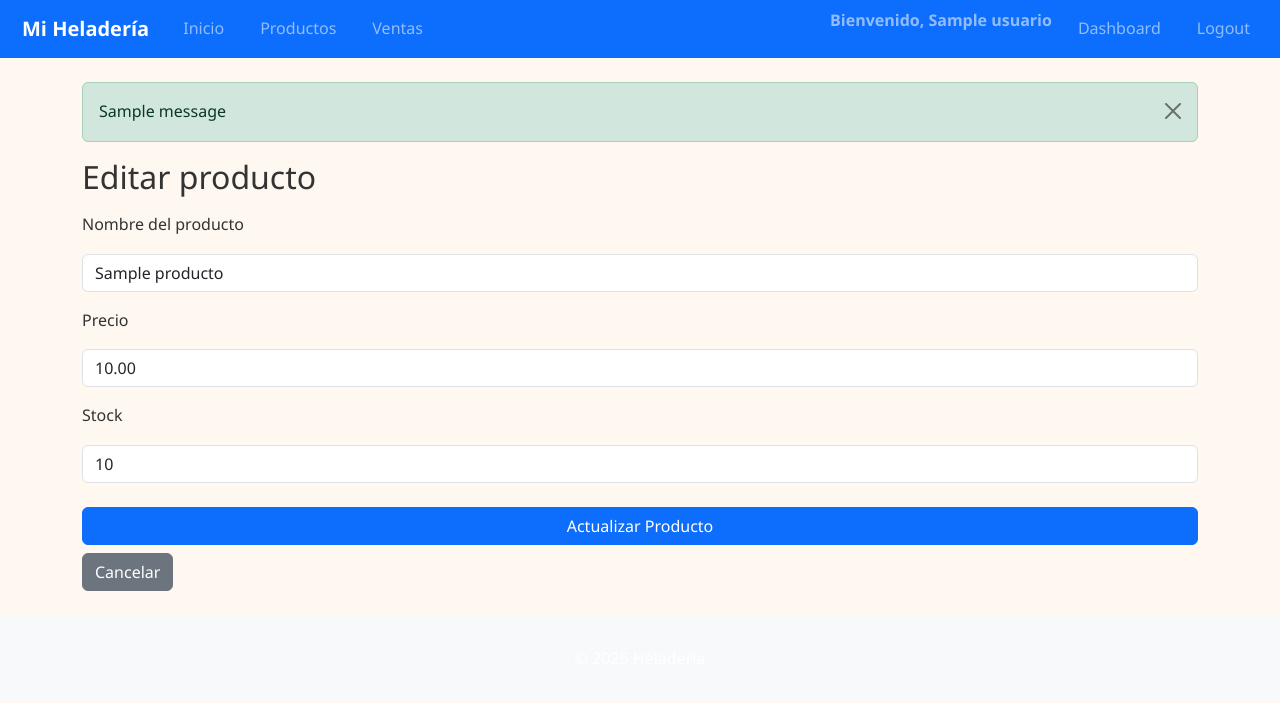
After one commit to KeylaMerino/proyecto-flask, a Flask app: page /editar_producto/1 in a window 1280 px wide. The commit adds this page. Shown: the top 703 px of the page. Run offline with Flask 3, Linux system fonts and the light colour scheme; a user stored in the database is signed in; tables that the repository leaves empty hold one stand-in row (values such as "Sample post"); one stand-in notice (Sample message) is shown; parts of the project's set-up code (start-up, migrations or seed data) failed here and were passed over.

Commit message:
Agregar CRUD a productos

```diff
--- a/app.py
+++ b/app.py
@@ -2,38 +2,43 @@ from flask import Flask, render_template, request, redirect, url_for, flash
 from flask_sqlalchemy import SQLAlchemy
 from flask_login import LoginManager, login_user, logout_user, login_required, current_user, UserMixin
 from werkzeug.security import generate_password_hash, check_password_hash
-import csv
 import json
 import os
 
-# Configuración de Flask y MySQL con SQLAlchemy
+# -------------------- CONFIGURACIÓN --------------------
 app = Flask(__name__)
-app.secret_key = "clave_secreta_segura"  # Necesario para sesiones y Flask-Login
+app.secret_key = "clave_secreta_segura"
 
+# MySQL con SQLAlchemy
 app.config['SQLALCHEMY_DATABASE_URI'] = "mysql+pymysql://root:12345@localhost:3307/desarrollo_web"
 app.config['SQLALCHEMY_TRACK_MODIFICATIONS'] = False
-
-# Inicializar SQLAlchemy
 db = SQLAlchemy(app)
 
-# Configuración Flask-Login
+# Flask-Login
 login_manager = LoginManager()
 login_manager.init_app(app)
 login_manager.login_view = "login"
 
-
-# Modelo de Usuario en MySQL
+# -------------------- MODELOS --------------------
 class Usuario(db.Model, UserMixin):
     __tablename__ = 'usuarios'
     id_usuario = db.Column(db.Integer, primary_key=True)
     nombre = db.Column(db.String(100), nullable=False)
     edad = db.Column(db.Integer, nullable=False)
-    email = db.Column(db.String(100), nullable=True, unique=True)
+    email = db.Column(db.String(100), nullable=False, unique=True)
     password = db.Column(db.String(255), nullable=False)
 
     def get_id(self):
         return str(self.id_usuario)
 
+class Producto(db.Model):
+    __tablename__ = 'productos'
+    id_producto = db.Column(db.Integer, primary_key=True, autoincrement=True)
+    nombre = db.Column(db.String(100), nullable=False)
+    precio = db.Column(db.Numeric(10,2), nullable=False)
+    stock = db.Column(db.Integer, nullable=False)
+
+# -------------------- LOGIN MANAGER --------------------
 @login_manager.user_loader
 def load_user(user_id):
     return Usuario.query.get(int(user_id))
@@ -43,48 +48,61 @@ with app.app_context():
     db.create_all()
 
 # -------------------- RUTAS --------------------
-
 @app.route('/')
 def index():
     return render_template('index.html')
 
-# -------- PRODUCTOS (CSV) --------
+# -------- CRUD PRODUCTOS --------
 @app.route('/productos')
+@login_required
 def productos():
-    productos_list = []
-    basedir = os.path.abspath(os.path.dirname(__file__))
-    productos_file = os.path.join(basedir, 'datos', 'productos.csv')
-    if os.path.exists(productos_file):
-        with open(productos_file, newline='', encoding='utf-8') as csvfile:
-            reader = csv.DictReader(csvfile)
-            for row in reader:
-                productos_list.append(row)
-    return render_template('productos.html', productos=productos_list)
+    productos = Producto.query.all()
+    return render_template('productos.html', productos=productos)
 
-@app.route('/agregar_producto', methods=['GET', 'POST'])
-def agregar_producto():
-    basedir = os.path.abspath(os.path.dirname(__file__))
+@app.route('/crear_producto', methods=['GET', 'POST'])
+@login_required
+def crear_producto():
     if request.method == 'POST':
-        nombre = request.form.get('nombre')
-        precio = request.form.get('precio')
-        if nombre and precio:
-            productos_file = os.path.join(basedir, 'datos', 'productos.csv')
-            file_exists = os.path.exists(productos_file)
-            with open(productos_file, 'a', newline='', encoding='utf-8') as csvfile:
-                fieldnames = ['nombre', 'precio']
-                writer = csv.DictWriter(csvfile, fieldnames=fieldnames)
-                if not file_exists:
-                    writer.writeheader()
-                writer.writerow({'nombre': nombre, 'precio': precio})
+        nombre = request.form['nombre']
+        precio = request.form['precio']
+        stock = request.form['stock']
+        if nombre and precio and stock:
+            nuevo = Producto(nombre=nombre, precio=precio, stock=stock)
+            db.session.add(nuevo)
+            db.session.commit()
+            flash("Producto agregado exitosamente", "success")
             return redirect(url_for('productos'))
     return render_template('agregar_producto.html')
 
+@app.route('/editar_producto/<int:id>', methods=['GET', 'POST'])
+@login_required
+def editar_producto(id):
+    producto = Producto.query.get_or_404(id)
+    if request.method == 'POST':
+        producto.nombre = request.form['nombre']
+        producto.precio = request.form['precio']
+        producto.stock = request.form['stock']
+        db.session.commit()
+        flash("Producto actualizado correctamente", "success")
+        return redirect(url_for('productos'))
+    return render_template('editar_producto.html', producto=producto)
+
+@app.route('/eliminar_producto/<int:id>', methods=['POST'])
+@login_required
+def eliminar_producto(id):
+    producto = Producto.query.get_or_404(id)
+    db.session.delete(producto)
+    db.session.commit()
+    flash("Producto eliminado", "success")
+    return redirect(url_for('productos'))
+
 # -------- VENTAS (JSON) --------
 @app.route('/ventas')
+@login_required
 def ventas():
-    ventas_list = []
     basedir = os.path.abspath(os.path.dirname(__file__))
     ventas_file = os.path.join(basedir, 'datos', 'ventas.json')
+    ventas_list = []
     if os.path.exists(ventas_file):
         with open(ventas_file, 'r', encoding='utf-8') as f:
             try:
@@ -94,61 +112,34 @@ def ventas():
     return render_template('ventas.html', ventas=ventas_list)
 
 @app.route('/agregar_venta', methods=['GET', 'POST'])
+@login_required
 def agregar_venta():
     basedir = os.path.abspath(os.path.dirname(__file__))
     ventas_file = os.path.join(basedir, 'datos', 'ventas.json')
     if request.method == 'POST':
-        producto = request.form.get('producto')
-        cantidad = request.form.get('cantidad')
-        precio = request.form.get('precio')
-        if producto and cantidad and precio:
-            nueva_venta = {
-                'producto': producto,
-                'cantidad': int(cantidad),
-                'precio': float(precio)
-            }
-            ventas_list = []
-            if os.path.exists(ventas_file):
-                with open(ventas_file, 'r', encoding='utf-8') as f:
-                    try:
-                        ventas_list = json.load(f)
-                    except json.JSONDecodeError:
-                        ventas_list = []
-            ventas_list.append(nueva_venta)
-            with open(ventas_file, 'w', encoding='utf-8') as f:
-                json.dump(ventas_list, f, indent=4)
-            return redirect(url_for('ventas'))
+        producto = request.form['producto']
+        cantidad = request.form['cantidad']
+        precio = request.form['precio']
+        nueva_venta = {
+            "producto": producto,
+            "cantidad": int(cantidad),
+            "precio": float(precio)
+        }
+        ventas_list = []
+        if os.path.exists(ventas_file):
+            with open(ventas_file, 'r', encoding='utf-8') as f:
+                try:
+                    ventas_list = json.load(f)
+                except json.JSONDecodeError:
+                    ventas_list = []
+        ventas_list.append(nueva_venta)
+        with open(ventas_file, 'w', encoding='utf-8') as f:
+            json.dump(ventas_list, f, indent=4)
+        flash("Venta agregada correctamente", "success")
+        return redirect(url_for('ventas'))
     return render_template('agregar_venta.html')
 
-# -------- FORMULARIO USUARIOS (MySQL) --------
-@app.route('/formulario', methods=['GET', 'POST'])
-def formulario():
-    if request.method == 'POST':
-        nombre = request.form.get('nombre')
-        edad = request.form.get('edad')
-        email = request.form.get('email')
-        password = request.form.get('password')
-        if nombre and edad and password:
-            password_hash = generate_password_hash(password)
-            nuevo_usuario = Usuario(nombre=nombre, edad=int(edad), email=email, password=password_hash)
-            db.session.add(nuevo_usuario)
-            db.session.commit()
-            return redirect(url_for('resultado', nombre=nombre, edad=edad))
-    return render_template('formulario.html')
-
-@app.route('/resultado')
-def resultado():
-    nombre = request.args.get('nombre')
-    edad = request.args.get('edad')
-    return render_template('resultado.html', nombre=nombre, edad=edad)
-
-# -------- LISTAR USUARIOS MYSQL --------
-@app.route('/usuarios_mysql')
-def usuarios_mysql():
-    usuarios = Usuario.query.all()
-    return render_template('usuarios_mysql.html', usuarios=usuarios)
-
-# -------- LOGIN / REGISTER / LOGOUT / DASHBOARD --------
+# -------- LOGIN / REGISTER / LOGOUT --------
 @app.route('/register', methods=['GET', 'POST'])
 def register():
     if request.method == 'POST':
@@ -175,10 +166,10 @@ def login():
         email = request.form['email']
         password = request.form['password']
         usuario = Usuario.query.filter_by(email=email).first()
-
         if usuario and check_password_hash(usuario.password, password):
             login_user(usuario)
-            return redirect(url_for('dashboard'))
+            flash("Login exitoso", "success")
+            return redirect(url_for('dashboard'))  # <--- Aquí usamos dashboard
         else:
             flash("Correo o contraseña incorrectos", "danger")
     return render_template('login.html')
@@ -187,23 +178,15 @@ def login():
 @login_required
 def logout():
     logout_user()
+    flash("Has cerrado sesión", "success")
     return redirect(url_for('login'))
 
+# -------- DASHBOARD --------
 @app.route('/dashboard')
 @login_required
 def dashboard():
     return render_template('dashboard.html', usuario=current_user)
 
-# -------- PRUEBA CONEXIÓN MYSQL --------
-@app.route('/test_db')
-def test_db():
-    try:
-        conn = db.session()
-        conn.close()
-        return "Conexión a MySQL exitosa"
-    except Exception as e:
-        return f"Error al conectar: {e}"
-
 # -------------------- EJECUTAR APP --------------------
 if __name__ == '__main__':
     port = int(os.environ.get("PORT", 5000))
--- a/datos/productos.csv
+++ /dev/null
@@ -1,4 +0,0 @@
-Helado de chocolate,1.25
-Helado de vainilla,1.50
-Helado de sandia,1.75
-helado de fresa,1.25
--- a/datos/ventas.json
+++ b/datos/ventas.json
@@ -13,5 +13,10 @@
         "producto": "helado de queso",
         "cantidad": 1,
         "precio": 3.5
+    },
+    {
+        "producto": "helado oreo",
+        "cantidad": 2,
+        "precio": 1.25
     }
 ]
--- a/templates/base.html
+++ b/templates/base.html
@@ -4,33 +4,82 @@
     <meta charset="UTF-8">
     <meta name="viewport" content="width=device-width, initial-scale=1.0">
     <title>{% block title %}Heladería{% endblock %}</title>
+    <!-- Bootstrap 5 CSS -->
+    <link href="https://cdn.jsdelivr.net/npm/bootstrap@5.3.2/dist/css/bootstrap.min.css" rel="stylesheet">
+    <!-- Tu CSS adicional -->
     <link rel="stylesheet" href="{{ url_for('static', filename='styles.css') }}">
 </head>
 <body>
-    <header>
-        <h1>Mi Heladería</h1>
-        <nav>
-            <a href="{{ url_for('index') }}">Inicio</a> |
-            <a href="{{ url_for('productos') }}">Productos</a> |
-            <a href="{{ url_for('ventas') }}">Ventas</a> |
+    <!-- Navbar -->
+    <nav class="navbar navbar-expand-lg navbar-dark bg-primary">
+        <div class="container-fluid">
+            <a class="navbar-brand" href="{{ url_for('index') }}">Mi Heladería</a>
+            <button class="navbar-toggler" type="button" data-bs-toggle="collapse" data-bs-target="#navbarNav"
+                aria-controls="navbarNav" aria-expanded="false" aria-label="Toggle navigation">
+                <span class="navbar-toggler-icon"></span>
+            </button>
 
-            {% if current_user.is_authenticated %}
-                <span>Bienvenido, {{ current_user.nombre }} |</span>
-                <a href="{{ url_for('dashboard') }}">Dashboard</a> |
-                <a href="{{ url_for('logout') }}">Logout</a>
-            {% else %}
-                <a href="{{ url_for('login') }}">Login</a> |
-                <a href="{{ url_for('register') }}">Register</a>
+            <div class="collapse navbar-collapse" id="navbarNav">
+                <ul class="navbar-nav me-auto mb-2 mb-lg-0">
+                    <li class="nav-item">
+                        <a class="nav-link" href="{{ url_for('index') }}">Inicio</a>
+                    </li>
+                    <li class="nav-item">
+                        <a class="nav-link" href="{{ url_for('productos') }}">Productos</a>
+                    </li>
+                    <li class="nav-item">
+                        <a class="nav-link" href="{{ url_for('ventas') }}">Ventas</a>
+                    </li>
+                </ul>
+
+                <ul class="navbar-nav">
+                    {% if current_user.is_authenticated %}
+                        <li class="nav-item">
+                            <span class="navbar-text me-2">Bienvenido, {{ current_user.nombre }}</span>
+                        </li>
+                        <li class="nav-item">
+                            <a class="nav-link" href="{{ url_for('dashboard') }}">Dashboard</a>
+                        </li>
+                        <li class="nav-item">
+                            <a class="nav-link" href="{{ url_for('logout') }}">Logout</a>
+                        </li>
+                    {% else %}
+                        <li class="nav-item">
+                            <a class="nav-link" href="{{ url_for('login') }}">Login</a>
+                        </li>
+                        <li class="nav-item">
+                            <a class="nav-link" href="{{ url_for('register') }}">Register</a>
+                        </li>
+                    {% endif %}
+                </ul>
+            </div>
+        </div>
+    </nav>
+
+    <!-- Main content -->
+    <div class="container mt-4">
+        {% with messages = get_flashed_messages(with_categories=true) %}
+            {% if messages %}
+                {% for category, message in messages %}
+                    <div class="alert alert-{{ category }} alert-dismissible fade show" role="alert">
+                        {{ message }}
+                        <button type="button" class="btn-close" data-bs-dismiss="alert" aria-label="Close"></button>
+                    </div>
+                {% endfor %}
             {% endif %}
-        </nav>
-    </header>
+        {% endwith %}
 
-    <main>
         {% block content %}{% endblock %}
-    </main>
+    </div>
 
-    <footer>
-        <p>&copy; 2025 Heladería</p>
+    <!-- Footer -->
+    <footer class="bg-light text-center text-lg-start mt-4">
+        <div class="text-center p-3">
+            &copy; 2025 Heladería
+        </div>
     </footer>
+
+    <!-- Bootstrap 5 JS -->
+    <script src="https://cdn.jsdelivr.net/npm/bootstrap@5.3.2/dist/js/bootstrap.bundle.min.js"></script>
 </body>
 </html>
--- /dev/null
+++ b/templates/editar_producto.html
@@ -0,0 +1,23 @@
+{% extends 'base.html' %}
+
+{% block title %}Editar Producto{% endblock %}
+
+{% block content %}
+<h2>Editar producto</h2>
+<form action="{{ url_for('editar_producto', id=producto.id_producto) }}" method="POST" class="mt-3">
+    <div class="mb-3">
+        <label for="nombre" class="form-label">Nombre del producto</label>
+        <input type="text" id="nombre" name="nombre" class="form-control" value="{{ producto.nombre }}" required>
+    </div>
+    <div class="mb-3">
+        <label for="precio" class="form-label">Precio</label>
+        <input type="number" id="precio" name="precio" step="0.01" class="form-control" value="{{ producto.precio }}" required>
+    </div>
+    <div class="mb-3">
+        <label for="stock" class="form-label">Stock</label>
+        <input type="number" id="stock" name="stock" class="form-control" value="{{ producto.stock }}" required>
+    </div>
+    <button type="submit" class="btn btn-primary">Actualizar Producto</button>
+    <a href="{{ url_for('productos') }}" class="btn btn-secondary">Cancelar</a>
+</form>
+{% endblock %}
```
Also changed, not shown: sql/script_base_datos.sql (+9 -0 lines), templates/agregar_producto.html (+21 -24 lines), templates/agregar_venta.html (+23 -13 lines), templates/productos.html (+21 -5 lines), templates/ventas.html (+32 -10 lines).
